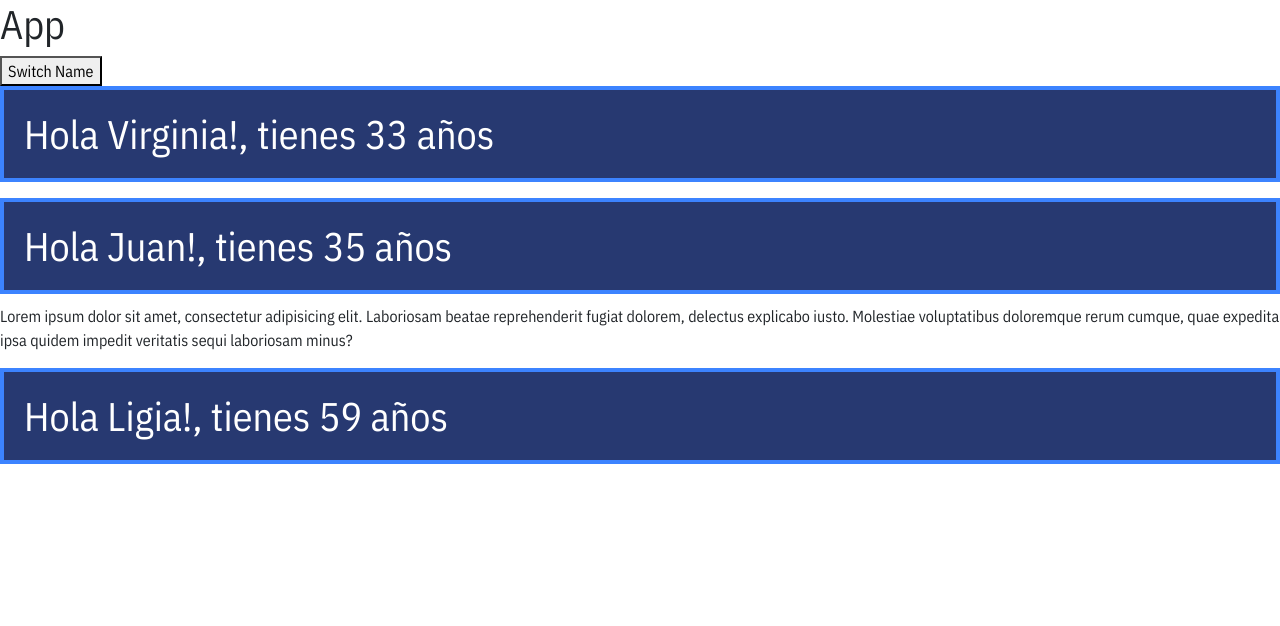
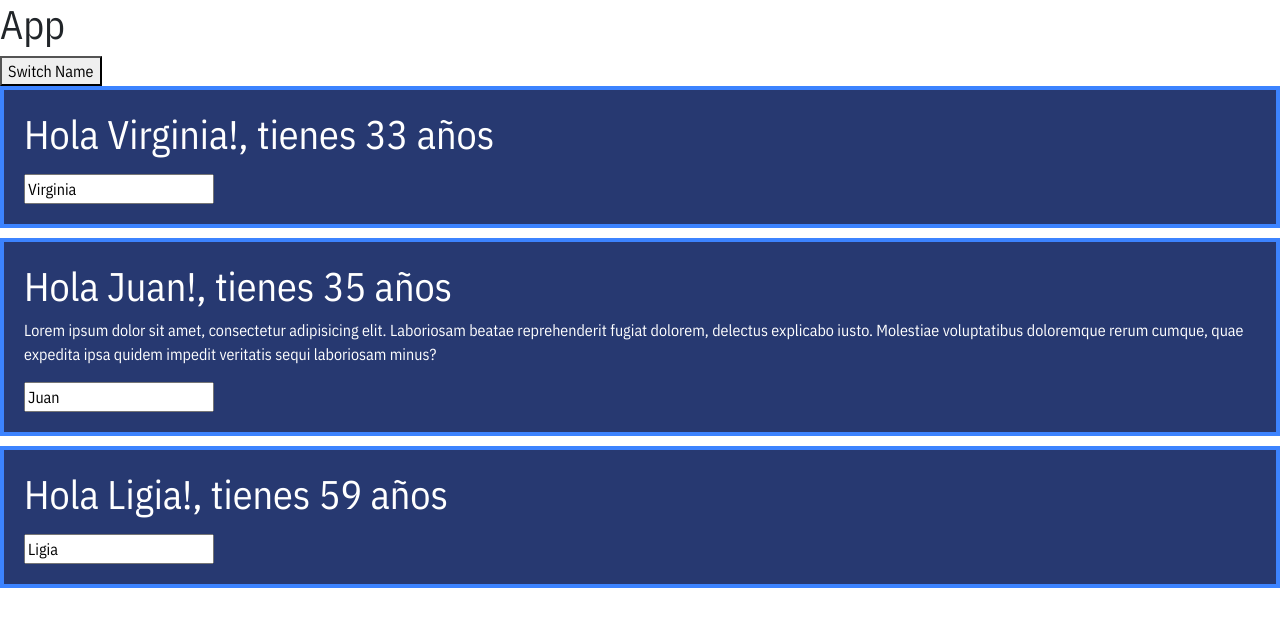
Before and after one commit to VirginiaCreativa/PracticesReactJS, a React app: page / in a window 1280 px wide. Shown: the top 626 px of the page. Built offline with nearby package versions, Linux system fonts and the light colour scheme.

Commit message:
onChange

```diff
--- a/src/components/Saludo.jsx
+++ b/src/components/Saludo.jsx
@@ -10,8 +10,11 @@ function Saludo(props) {
   };
   return (
     <div>
-      <h1 style={boxStyle}>Hola {props.name}!, tienes {props.age} años</h1>
-      <p>{props.children}</p>
+      <div className='box' style={boxStyle}>
+        <h1 >Hola {props.name}!, tienes {props.age} años</h1>
+        <p>{props.children}</p>
+        <input type="text" onChange={props.changed} value={props.name} />
+      </div>
     </div>
   );
 }
--- a/src/containers/Saludo.jsx
+++ b/src/containers/Saludo.jsx
@@ -2,12 +2,17 @@ import React, { Component } from 'react';
 import Saludo from '../components/Saludo';
 
 class SaludoContainers extends Component {
-  state = {
+  constructor(props) {
+    super(props);
+    this.handleChangeName = this.handleChangeName.bind(this);
+
+    this.state = {
     	personas: [
         { name: 'Virginia', age: 33 },
         { name: 'Juan', age: 35 },
         { name: 'Ligia', age: 59 },
     	],
+    };
   }
 
   HandlerSwitchName = () => {
@@ -20,15 +25,35 @@ class SaludoContainers extends Component {
     });
   }
 
+  handleChangeName = (ev) => {
+    this.setState({
+      personas: [
+        { name: 'Isabella', age: 5 },
+        { name: ev.target.value, age: 2 },
+        { name: 'Bebe', age: 0 },
+      ],
+    });
+  }
+
+
   render() {
     return (
       <div>
         <button onClick={this.HandlerSwitchName}>Switch Name</button>
-        <Saludo name={this.state.personas[0].name} age={this.state.personas[0].age} />
-        <Saludo name={this.state.personas[1].name} age={this.state.personas[1].age}>
+        <Saludo
+          name={this.state.personas[0].name}
+          age={this.state.personas[0].age}
+          changed={this.handleChangeName} />
+        <Saludo
+          name={this.state.personas[1].name}
+          age={this.state.personas[1].age}
+          changed={this.handleChangeName}>
             Lorem ipsum dolor sit amet, consectetur adipisicing elit. Laboriosam beatae reprehenderit fugiat dolorem, delectus explicabo iusto. Molestiae voluptatibus doloremque rerum cumque, quae expedita ipsa quidem impedit veritatis sequi laboriosam minus?
         </Saludo>
-        <Saludo name={this.state.personas[2].name} age={this.state.personas[2].age} />
+        <Saludo
+          name={this.state.personas[2].name}
+          age={this.state.personas[2].age}
+          changed={this.handleChangeName} />
       </div>
     );
   }
```
Also changed, not shown: 1 other file (tests, documents, lock files or other folders). Lines whose indentation alone changed are shown as unchanged.
